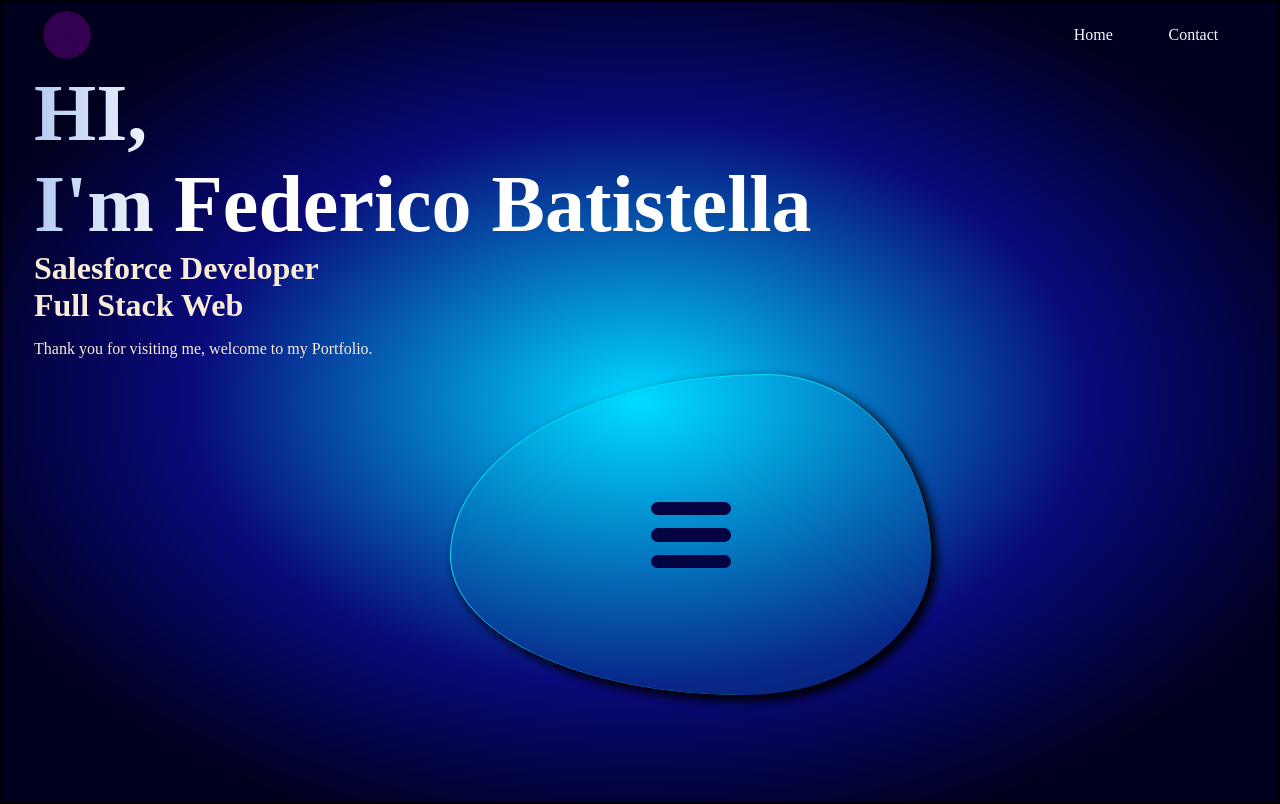
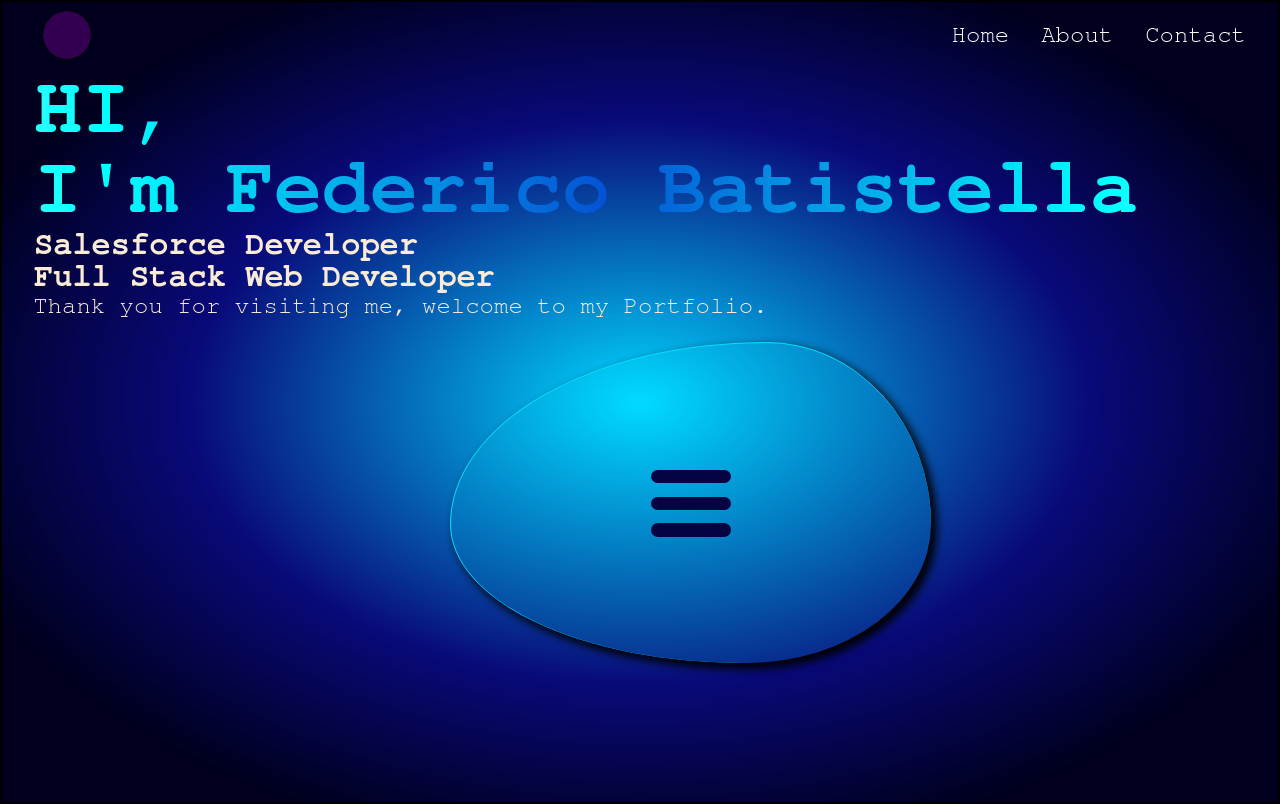
Before and after one commit to fedebati/Portfolio, a React (Create React App) app in the folder my-portfolio/: page / in a window 1280 px wide. Built offline with nearby package versions, Linux system fonts and the light colour scheme.

Commit message:
antes de incorporar las particulas ya instaladas en npm

```diff
--- a/my-portfolio/package.json
+++ b/my-portfolio/package.json
@@ -9,6 +9,7 @@
     "react": "^18.2.0",
     "react-dom": "^18.2.0",
     "react-scripts": "5.0.1",
+    "react-tsparticles": "^2.1.3",
     "web-vitals": "^2.1.4"
   },
   "scripts": {
--- a/my-portfolio/src/Components/Main.js
+++ b/my-portfolio/src/Components/Main.js
@@ -1,10 +1,12 @@
 import "../Styles/Main.css"
 import Bubble from './Bubble.js'
 import StickNavBar from "./StickNavBar";
+import Particulas from 'react-tsparticles';
 
 function Main() {
     return(
         <div className="main">
+
         <StickNavBar/>
         <div className='title'>
             <div className='divTitle'>
@@ -13,11 +15,12 @@ function Main() {
             </div>
             <div className='divStack'>
                 <h4 className="h4Title" >Salesforce Developer</h4>
-                <h4 className="h4Title">Full Stack Web</h4>
+                <h4 className="h4Title">Full Stack Web Developer</h4>
             </div>
             <p className="saludo">Thank you for visiting me, welcome to my Portfolio.</p>
         </div>
         <Bubble/>
+
         </div>
     )
 }
--- a/my-portfolio/src/Components/StickNavBar.js
+++ b/my-portfolio/src/Components/StickNavBar.js
@@ -6,8 +6,9 @@ function StickNavBar() {
     <div className='stickNavBar'>
             <img src={logo} alt='logo' className='logo'/>
         <ul className='listBar'>
-            <li>Home</li>
-            <li>Contact</li>
+            <li className='link'>Home</li>
+            <li className='link'>About</li>
+            <li className='link'>Contact</li>
         </ul>
     </div>
     )
--- /dev/null
+++ b/my-portfolio/src/Components/config/particles-config.js
@@ -0,0 +1,5 @@
+const particlesConfig = {
+
+}
+
+export default particlesConfig
--- a/my-portfolio/src/Styles/Main.css
+++ b/my-portfolio/src/Styles/Main.css
@@ -12,17 +12,18 @@
 .divTitle .h2Title{
     font-size: 5em;
     margin: 0;
+    font-family:  FreeMono, Chilanka;
 }
 
 .divTitle .h2Title{
-    background: linear-gradient(to right, #fff 20%, aqua 40%, #0552D4 60%, #fff 80%);
+    background: linear-gradient(to right, #fff 20%, aqua 40%, #0552D4 60%, aqua 80%, #fff 100% );
     background-size: 200% auto;
     color: #000;
     background-clip: text;
-    text-fill-color:transparent;
-    /* -webkit-background-clip: text; */
+    /* text-fill-color:transparent; */
+    -webkit-background-clip: text;
     -webkit-text-fill-color: transparent;
-    animation: animate 2s linear infinite;
+    animation: animate 4s linear infinite;
 }
 @keyframes animate{
     to{
@@ -36,8 +37,12 @@
 .divStack .h4Title{
     font-size: 2em;
     margin: 0;
+    font-family:   FreeMono, Chilanka;
 }
 
 .saludo{
-    margin-left: 2em;
+    margin-left: 1.3em;
+    font-size: 1.5em;
+    margin-top: 0.1em;
+    font-family:   FreeMono, Chilanka;
 }
--- a/my-portfolio/src/Styles/StickNavBar.css
+++ b/my-portfolio/src/Styles/StickNavBar.css
@@ -41,12 +41,41 @@
 .listBar{
     display: flex;
     justify-content: space-around;
-    width: 200px;
+    gap: 2em;
     /* border: 1px solid red; */
     align-items: center;
     padding:0;
 }
 
-.listBar li{
+/*antes de los cambios*/
+
+/* .listBar li{
     list-style: none;
+    cursor: pointer;
+} */
+
+.link{
+    display: inline-block;
+    text-decoration: none;
+    color: white;
+    position: relative;
+    cursor: pointer;
+    font-size: 1.5em;
+    font-family:   FreeMono, Chilanka;
 }
+
+.link::after{
+    content: '';
+    position: absolute;
+    left:0; bottom: 0;
+    width:100%; height:2px;
+    background-color: aqua;
+    transform: scaleX(0);
+    transform-origin:right;
+    transition: transform .5s;
+}
+
+.link:hover::after{
+    transform: scaleX(1);
+    transform-origin:left;
+}
```
Also changed, not shown: my-portfolio/src/Components/ParticlesBackground.js (added), 1 other file (tests, documents, lock files or other folders).
